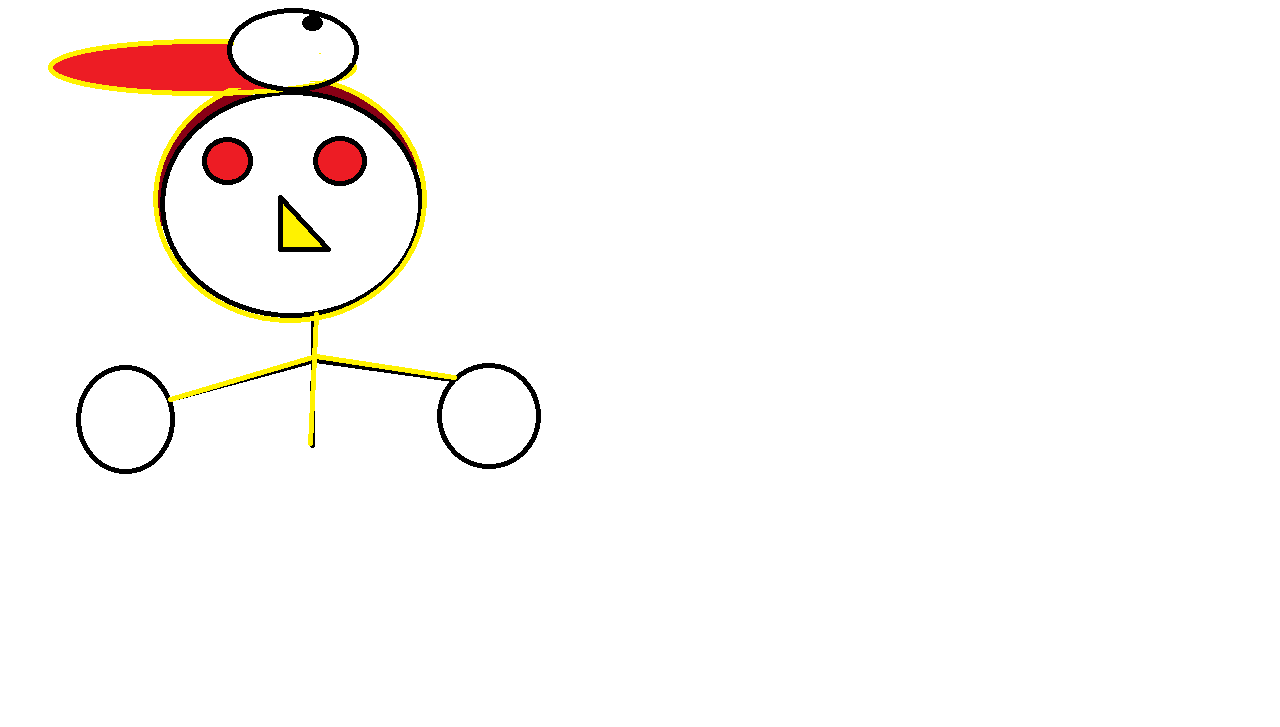
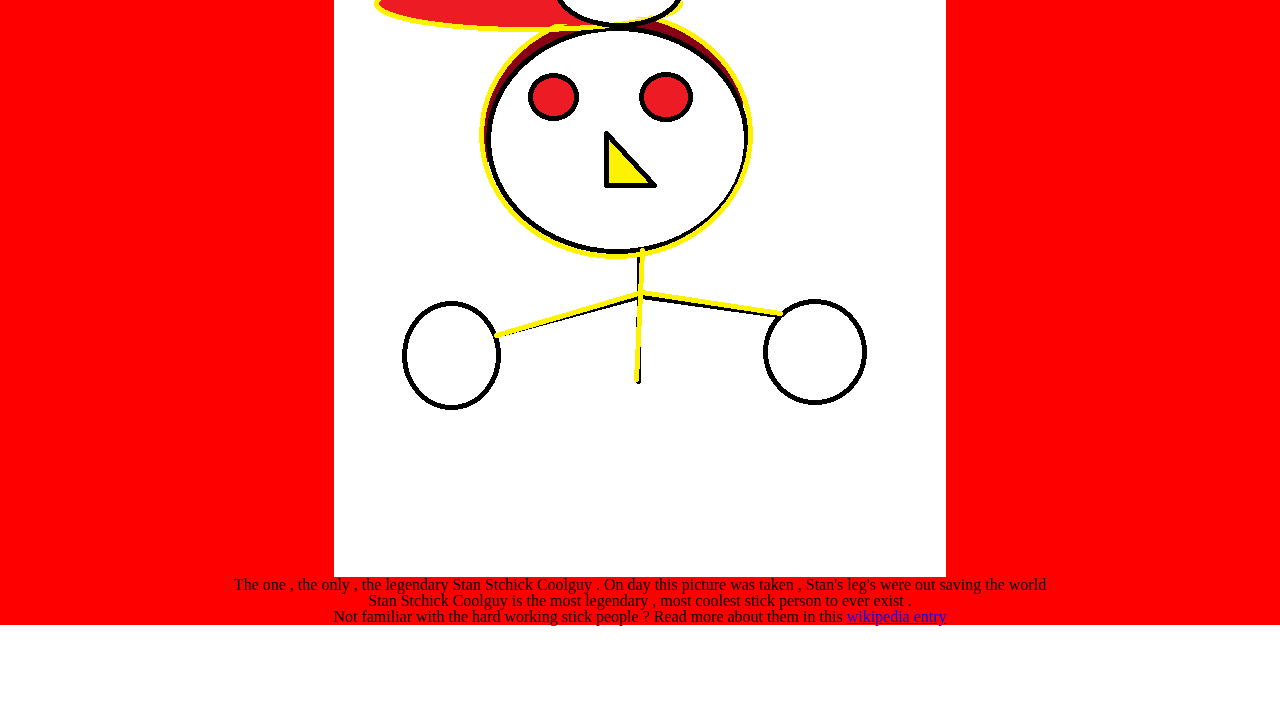
Before and after one commit to dustinblainemyers/dustinblainemyers.github.io, a website: page tribute.html in a window 1280 px wide. Shown: the part 73-800 px from the top of the page. Drawn offline with Linux system fonts and the light colour scheme.

Commit message:
tribute page completed with bare minimum

```diff
--- a/tribute.css
+++ b/tribute.css
@@ -0,0 +1,28 @@
+
+
+
+#main {
+
+margin: auto;
+background-color: red;
+
+height: 100%;
+width: 100%;
+text-align: center;
+}
+
+#title {
+
+text-align: center
+}
+
+#image {
+
+  //position: absolute;
+  margin: auto;
+  height: auto;
+  max-width: 100%;
+  display: block;
+
+
+}
--- a/tribute.html
+++ b/tribute.html
@@ -5,6 +5,8 @@
     <meta name="viewport" content="width=device-width, initial-scale=1.0">
     <meta http-equiv="X-UA-Compatible" content="ie=edge">
     <title>Document</title>
+    <link rel="stylesheet" type="text/css" href="reset.css">
+    <link rel="stylesheet" type="text/css" href="tribute.css">
 
 </head>
 <body>
@@ -12,8 +14,17 @@
     <script src="https://cdn.freecodecamp.org/testable-projects-fcc/v1/bundle.js"></script>
     <main id="main">
     <h1 id="title">Stan Stchick Coolguy</h1>
-    <div id="img-div"></div>
+    <div id="img-div">
     <img id="image" src="placeholder.png" alt="">
+    <p id="img-caption">The one , the only , the legendary Stan Stchick Coolguy .  On day this picture was taken , Stan's leg's were out saving the world</p>
+    </div>
+    <div id="tribute-info">
+        <p>
+            Stan Stchick Coolguy is the most legendary , most coolest stick person to ever exist .<br>
+            Not familiar with the hard working stick people ?  Read more about them in this <a id="tribute-link" target="_blank" href="https://en.wikipedia.org/wiki/Stick_figure">wikipedia entry</a>
+        </p>
+
+    </div>
     </main>
 </body>
 </html>
```
Also changed, not shown: tribute_page.md (+7 -7 lines).
